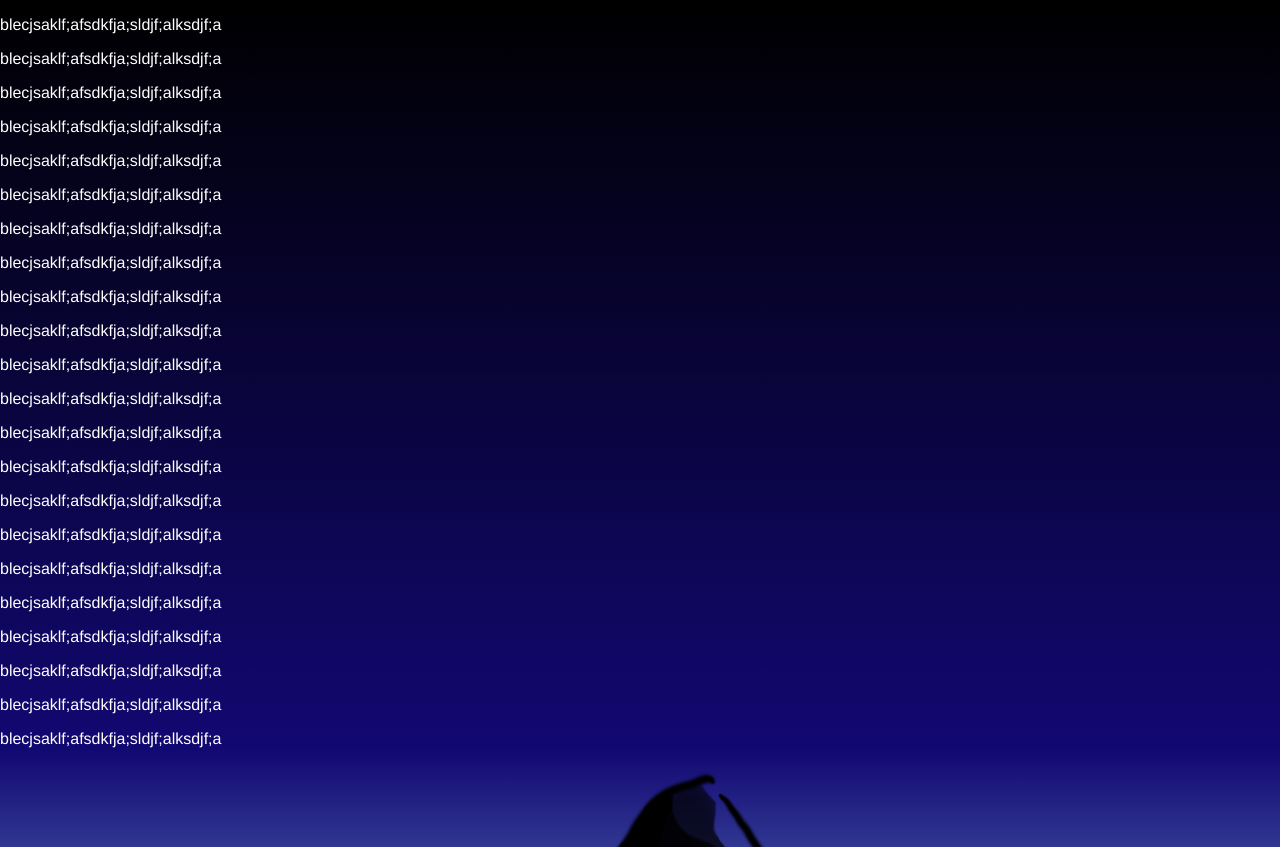
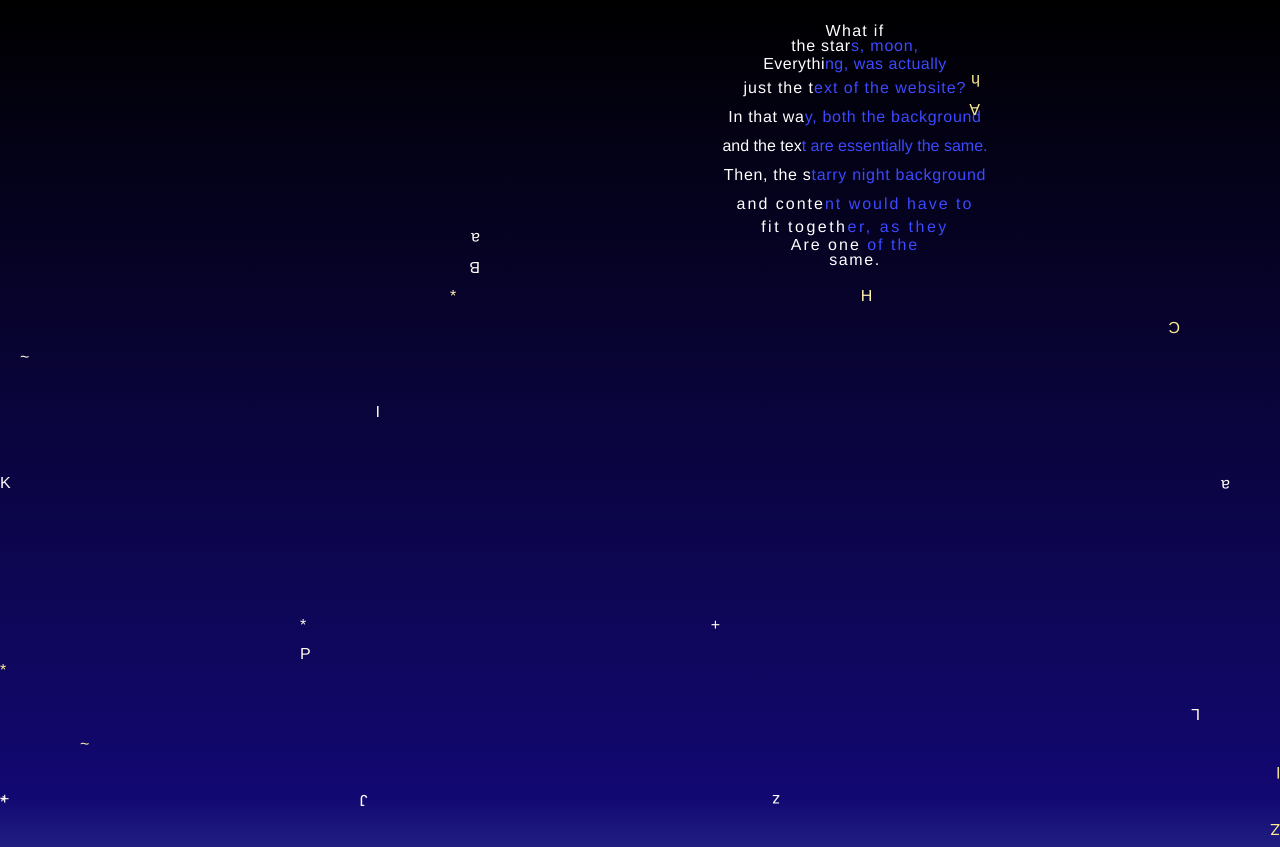
Before and after one commit to lucyshao29/lucy_webdesign, a plain HTML site: page Projects/Reinvention/index.html in a window 1280 px wide. Shown: the top 847 px of the page. Drawn offline with Linux system fonts and the light colour scheme.

Commit message:
Starry Night

```diff
--- a/Projects/Reinvention/index.html
+++ b/Projects/Reinvention/index.html
@@ -9,58 +9,70 @@
     </head>
 
     <body>
-
-    	<p> blecjsaklf;afsdkfja;sldjf;alksdjf;a
+    	<div>
+    		<p style="line-height: 12px;letter-spacing: 1.3px;">What if</p>
+    		<p style="letter-spacing: 0.8px; line-height:18px;">the star<span class="blue">s, moon,</span></p>
+    		<p style="letter-spacing: 0.5px; line-height:18px;"> Everythi<span class="blue">ng, was actually</span></p>
+    		<p style="letter-spacing: 1px;"> just the t<span class="blue">ext of the website?</span></p>
+    		<p style="letter-spacing: 0.7px;">In that wa<span class="blue">y, both the background</span></p>
+    		<p style="letter-spacing: ;">  and the tex<span class="blue">t are essentially the same.</span>
+			</p>
+    		<p style="letter-spacing: 0.7px;"> Then, the s<span class="blue">tarry night background</span>
+			</p>
+    		<p style="letter-spacing: 2px;"> and conte<span class="blue">nt would have to</span></p>
+    		<p style="letter-spacing: 2.5px; line-height:18px">fit togeth<span class="blue">er, as they</span>
+			</p>
+    		<p style="letter-spacing: 2px; line-height:18px;">Are one <span class="blue">of the</span></p>
+    		<p style="letter-spacing: 1.6px; line-height:12px"> same.</p>
+    	</div>
+    	<section>
+	    	<p style="margin-right: 300px; letter-spacing:350px" class="upsidedown shine"> A h
 	    	</p>
 
-<p> blecjsaklf;afsdkfja;sldjf;alksdjf;a
+			<p style="margin-right: 800px; margin-top:100px; letter-spacing:200px" class="upsidedown shine2"> B a
 	    	</p>
 
-<p> blecjsaklf;afsdkfja;sldjf;alksdjf;a
+			<p style="margin-right: 1500px; margin-top:-80px;" class="upsidedown shine4"> a
 	    	</p>
 
-<p> blecjsaklf;afsdkfja;sldjf;alksdjf;a
+			<p style="margin-left: 450px; margin-top: 50px; letter-spacing:200px" class="shine4"> * H
 	    	</p>
 
-<p> blecjsaklf;afsdkfja;sldjf;alksdjf;a
+			<p style="margin-left: 300px; margin-top: 300px ; letter-spacing:200px" class="shine3"> * + P
 	    	</p>
 
-<p> blecjsaklf;afsdkfja;sldjf;alksdjf;a
+			<p style="margin-right: 500px; margin-top: -200px;" class=" shine2"> K
 	    	</p>
 
-<p> blecjsaklf;afsdkfja;sldjf;alksdjf;a
+			<p style="margin-right: 900px; margin-top: -100px;" class="upsidedown shine3"> I
 	    	</p>
 
-<p> blecjsaklf;afsdkfja;sldjf;alksdjf;a
+			<p style="margin-right: 1300px; margin-top: 100px" class="upsidedown shine3"> T
 	    	</p>
-<p> blecjsaklf;afsdkfja;sldjf;alksdjf;a
+			<p style="margin-right: 1300px; margin-top: 100px;" class="shine"> *
 	    	</p>
-<p> blecjsaklf;afsdkfja;sldjf;alksdjf;a
+			<p style="margin-right: 1300px; margin-top: 100px;" class="shine2"> +
 	    	</p>
-<p> blecjsaklf;afsdkfja;sldjf;alksdjf;a
+			<p style="margin-right: 100px; margin-top: -500px;" class="upsidedown shine"> C
 	    	</p>
-<p> blecjsaklf;afsdkfja;sldjf;alksdjf;a
+			<p style="margin-left:20px;" class="shine2"> ~
 	    	</p>
-<p> blecjsaklf;afsdkfja;sldjf;alksdjf;a
+			<p style="margin-right: 50px; margin-top: 100px;" class="upsidedown shine2"> a
 	    	</p>
-<p> blecjsaklf;afsdkfja;sldjf;alksdjf;a
+			<p style="margin-right: 80px; margin-top: 200px;" class="upsidedown shine3"> L
 	    	</p>
-<p> blecjsaklf;afsdkfja;sldjf;alksdjf;a
+			<p class="shine4" style="margin-left:80px"> ~
 	    	</p>
-<p> blecjsaklf;afsdkfja;sldjf;alksdjf;a
+			<p class="upsidedown shine"> l
 	    	</p>
-<p> blecjsaklf;afsdkfja;sldjf;alksdjf;a
+			<p class="shine2"> *
 	    	</p>
-<p> blecjsaklf;afsdkfja;sldjf;alksdjf;a
+			<p style="margin-right: 500px; margin-top: -30px; letter-spacing:200px;" class="upsidedown shine2"> z J
 	    	</p>
-<p> blecjsaklf;afsdkfja;sldjf;alksdjf;a
+			<p class="upsidedown shine"> Z
 	    	</p>
-<p> blecjsaklf;afsdkfja;sldjf;alksdjf;a
-    	</p>
-<p> blecjsaklf;afsdkfja;sldjf;alksdjf;a
-    	</p>
-<p> blecjsaklf;afsdkfja;sldjf;alksdjf;a
-    	</p>
+	    </section>
+
     	<img src="background.png" class="picture">
 
     </body>
--- a/Projects/Reinvention/style.css
+++ b/Projects/Reinvention/style.css
@@ -3,7 +3,29 @@ body {
 	margin:0;
 	padding:0;
 	font-family:Helvetica;
+	color:rgb(255,213,0);
+}
+
+div {
+	font-family:Helvetica;
 	color:white;
+	display:flex;
+	flex-direction:column;
+	align-items:center;
+	z-index:10;
+	margin-top:25px;
+	margin-bottom:-200px;
+	margin-left:430px;
+}
+
+p {
+	margin:0;
+	padding:0;
+	line-height:29px;
+}
+
+section {
+	z-index:0;
 }
 
 .picture {
@@ -11,7 +33,84 @@ body {
 	height:auto;
 }
 
+.blue {
+	color:rgba(60,73,255,1);
+}
+
 img {
 	padding:0;
 	margin:0;
 }
+
+.upsidedown {
+	transform:rotate(180deg);
+	font-family:Helvetica;
+	color:rgb(255,213,0);
+}
+
+@keyframes shine {
+	from {
+		color: rgb(255,213,0);
+	}
+	to {
+		color: white;
+	}
+}
+
+.shine {
+	animation-name: shine;
+	animation-duration: 0.6s;
+	animation-iteration-count: infinite;
+	animation-direction:alternate;
+}
+
+@keyframes shine2 {
+	from {
+		color: rgb(255,213,0);
+	}
+	to {
+		color: white;
+	}
+}
+
+.shine2 {
+	animation-name: shine2;
+	animation-duration: 0.4s;
+	animation-iteration-count: infinite;
+	animation-direction:alternate;
+	animation-delay:0.5s;
+}
+
+@keyframes shine3 {
+	from {
+		color: rgb(255,213,0);
+	}
+	to {
+		color: white;
+	}
+}
+
+.shine3 {
+	animation-name: shine3;
+	animation-duration: 0.7s;
+	animation-iteration-count: infinite;
+	animation-direction:alternate;
+	animation-delay:0.35s;
+}
+
+@keyframes shine4 {
+	from {
+		color: rgb(255,213,0);
+	}
+	to {
+		color: white;
+	}
+}
+
+.shine4 {
+	animation-name: shine4;
+	animation-duration: 0.5s;
+	animation-iteration-count: infinite;
+	animation-direction:alternate;
+	animation-delay:0.8s;
+}
--- a/Projects/Reinvention/stylepage1.css
+++ b/Projects/Reinvention/stylepage1.css
@@ -1,15 +1,20 @@
 body {
+	display:flex;
+	flex-direction:column;
 	font-family:Helvetica;
-	font-size:48px;
+	font-size:24px;
 	text-align: center;
+	align-items:center;
 	margin:0;
 	padding:0;
 	background-image: url(backgroundstars.jpg);
 	color:white;
+	justify-content: center;
+	margin-top:20%;
 }
 
 a {
 	align-content:center;
 	color:white;
-	font-size:68px;
+	font-size:36px;
 }
```
Also changed, not shown: Projects/Reinvention/indexpage1.html (+1 -1 lines). Lines whose indentation alone changed are shown as unchanged.
